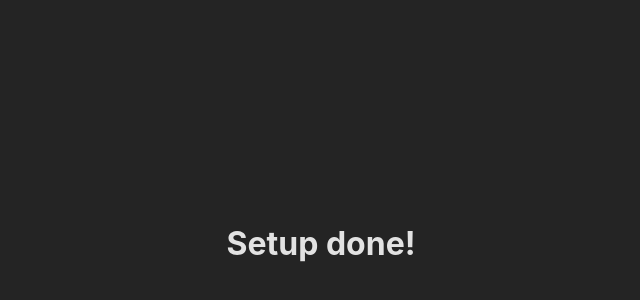
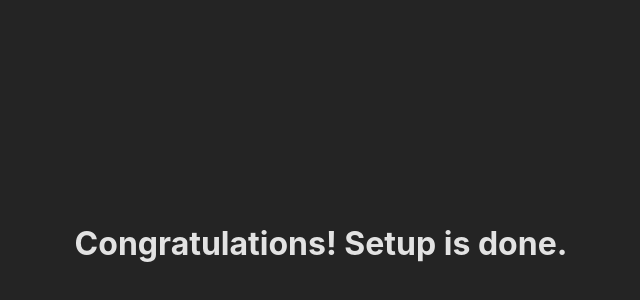
Before and after one commit to educare-app/EduCare-Study, a React (Vite) app: page / in a window 1280 px wide. Shown: the part 156-456 px from the top of the page, without its empty margins (319-959 px from the left). Built offline with nearby package versions, Linux system fonts and the light colour scheme.

Commit message:
Change App.tsx

```diff
--- a/src/App.tsx
+++ b/src/App.tsx
@@ -3,7 +3,7 @@ import './App.css'
 function App() {
   return (
     <>
-      <h1>Setup done!</h1>
+      <h1>Congratulations! Setup is done.</h1>
     </>
   )
 }
```
